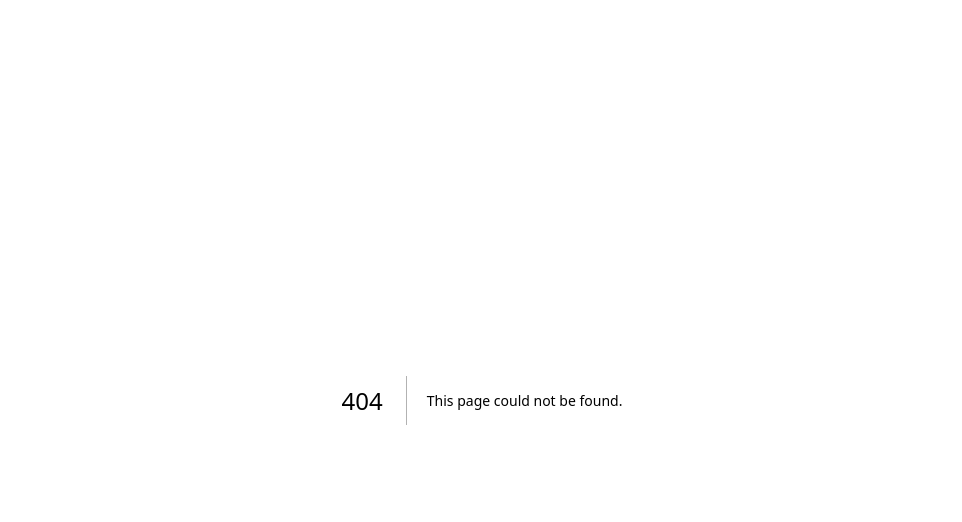
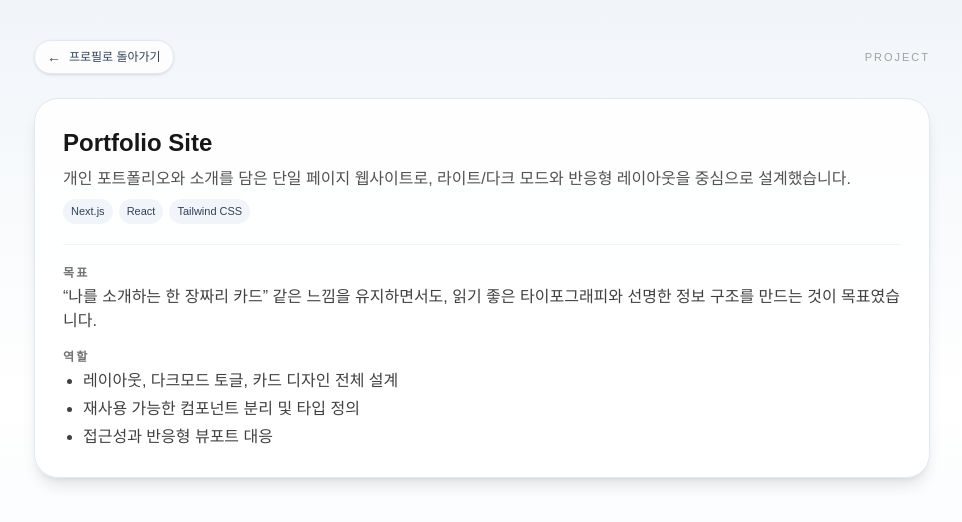
Before and after one commit to wooju01/profile_page, a Next.js app: page /projects/snack in a window 1280 px wide. Before the commit this address had no page. Shown: the top 522 px of the page, without its empty margins (158-1120 px from the left). Built offline with nearby package versions, Linux system fonts and the light colour scheme.

Commit message:
feat: 이메일 추가 및 프로젝트 명 변경

```diff
--- a/app/projects/dashboard/page.tsx
+++ b/app/projects/Mbn마라톤/page.tsx
@@ -1,4 +1,4 @@
-// app/projects/portfolio/page.tsx
+// app/projects/Mbn마라톤/page.tsx
 import type { Metadata } from "next";
 import Link from "next/link";
 
--- a/app/projects/design-system/page.tsx
+++ b/app/projects/pandamarket/page.tsx
@@ -1,4 +1,4 @@
-// app/projects/portfolio/page.tsx
+// app/projects/pandamarket/page.tsx
 import type { Metadata } from "next";
 import Link from "next/link";
 
--- a/app/projects/portfolio/page.tsx
+++ b/app/projects/snack/page.tsx
@@ -1,4 +1,4 @@
-// app/projects/portfolio/page.tsx
+// app/projects/snack/page.tsx
 import type { Metadata } from "next";
 import Link from "next/link";
 
--- a/components/ProfileAside.tsx
+++ b/components/ProfileAside.tsx
@@ -36,11 +36,10 @@ export function ProfileAside() {
             <span className="text-[11px] text-sky-600 dark:text-sky-200/80">github.com/wooju01</span>
           </a>
           <a
-            href="mailto:example@email.com"
             className="flex items-center justify-between rounded-xl border border-emerald-300 bg-emerald-50 px-3 py-2 text-emerald-800 hover:bg-emerald-100 transition-colors dark:border-emerald-500/40 dark:bg-emerald-500/10 dark:text-emerald-100 dark:hover:bg-emerald-500/20"
           >
             <span>Email</span>
-            <span className="text-[11px] text-emerald-600 dark:text-emerald-200/80">example@email.com</span>
+            <span className="text-[11px] text-emerald-600 dark:text-emerald-200/80">dnwn810@gmail.com</span>
           </a>
         </div>
       </div>
--- a/components/ProjectsSection.tsx
+++ b/components/ProjectsSection.tsx
@@ -9,20 +9,20 @@ type Project = {
 
 const PROJECTS: Project[] = [
   {
-    slug: "portfolio",
-    name: "Portfolio Site",
-    short: "개인 포트폴리오와 소개를 담은 웹사이트",
-    tags: ["Next.js", "React", "Tailwind CSS"],
+    slug: "snack",
+    name: "Snack Site",
+    short: "기업의 간식 구매·관리 프로세스를 디지털화해 예산 집행과 자원 운영의 효율성을 높이는 사내 복지 관리 서비스",
+    tags: ["Next.js", "React", "Tailwind CSS", "AWS"],
   },
   {
-    slug: "dashboard",
-    name: "Analytics Dashboard",
-    short: "데이터를 시각화하는 대시보드 인터페이스",
-    tags: ["Charts", "UX", "Performance"],
+    slug: "Mbn마라톤",
+    name: "MBN 거제마라톤 Site",
+    short: "마라톤 대회 참가자의 신청부터 관리자 운영까지 전 과정을 디지털화한 대회 운영 웹 서비스",
+    tags: ["WordPress"],
   },
   {
-    slug: "design-system",
-    name: "Design System",
+    slug: "pandamarket",
+    name: "Pandamarket Site",
     short: "재사용 가능한 UI 컴포넌트와 토큰 설계",
     tags: ["Design System", "Accessibility", "Storybook"],
   },
--- a/components/ThemeProvider.tsx
+++ b/components/ThemeProvider.tsx
@@ -13,19 +13,15 @@ const ThemeContext = createContext<{
 } | null>(null);
 
 export function ThemeProvider({ children }: { children: React.ReactNode }) {
-  const [theme, setThemeState] = useState<Theme>("light");
-  const [mounted, setMounted] = useState(false);
+  const [theme, setThemeState] = useState<Theme>(() => {
+    const stored =
+      typeof window === "undefined"
+        ? null
+        : (localStorage.getItem(STORAGE_KEY) as Theme | null);
+    return stored === "dark" ? "dark" : "light";
+  });
 
   useEffect(() => {
-    const stored = localStorage.getItem(STORAGE_KEY) as Theme | null;
-    if (stored === "light" || stored === "dark") {
-      setThemeState(stored);
-    }
-    setMounted(true);
-  }, []);
-
-  useEffect(() => {
-    if (!mounted) return;
     const root = document.documentElement;
     if (theme === "dark") {
       root.classList.add("dark");
@@ -33,7 +29,7 @@ export function ThemeProvider({ children }: { children: React.ReactNode }) {
       root.classList.remove("dark");
     }
     localStorage.setItem(STORAGE_KEY, theme);
-  }, [theme, mounted]);
+  }, [theme]);
 
   const setTheme = useCallback((next: Theme) => {
     setThemeState(next);
```
